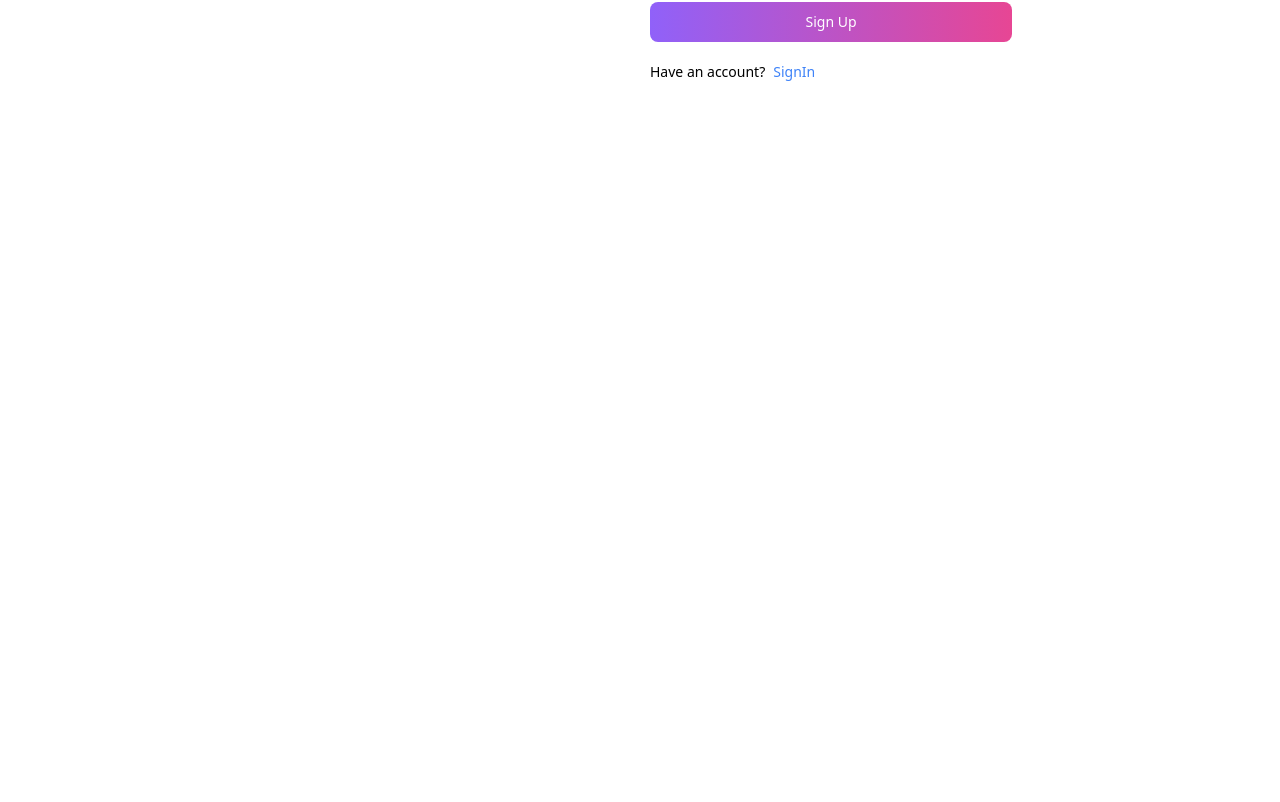
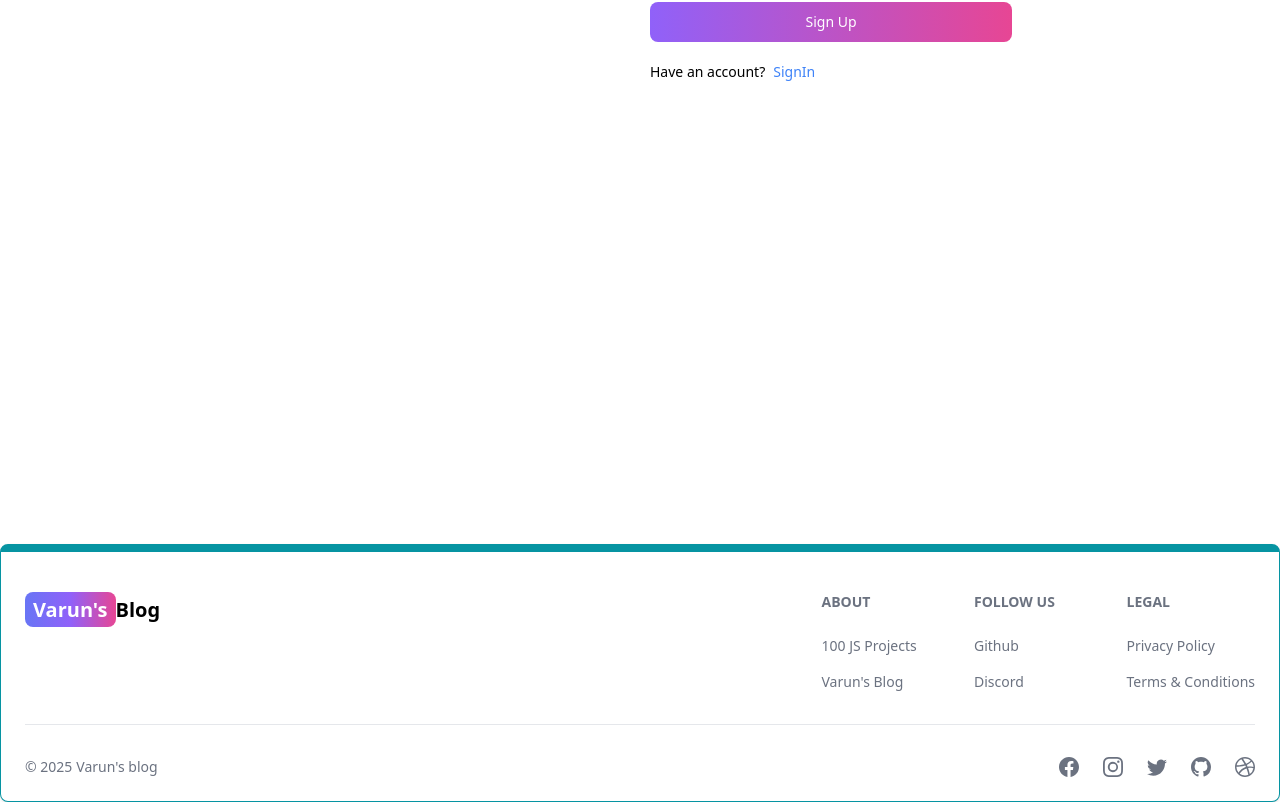
Before and after one commit to varunkamathi/Blog_Website, a React (Vite) app: page /signup in a window 1280 px wide. Shown: the part 400-1202 px from the top of the page. Before the commit the page ends 944 px from the top, so only its background shows below. Built offline with nearby package versions, Linux system fonts and the light colour scheme.

Commit message:
create footer components

```diff
--- a/src/App.jsx
+++ b/src/App.jsx
@@ -7,6 +7,7 @@
 import Signin from './pages/Signin'
 import SignUp from './pages/SignUp'
 import Header from './components/Header'
+import Footer from './components/Footer'
 
 
 export default function App() {
@@ -23,6 +24,7 @@
 
 
     </Routes>
+    <Footer />
     </BrowserRouter>
   )
 }
--- /dev/null
+++ b/src/components/Footer.jsx
@@ -0,0 +1,81 @@
+import { Footer } from 'flowbite-react';
+import { Link } from 'react-router-dom';
+import { BsFacebook, BsInstagram, BsTwitter, BsGithub, BsDribbble } from 'react-icons/bs';
+export default function FooterCom() {
+  return (
+    <Footer container className='border border-t-8 border-teal-500'>
+      <div className='w-full max-w-7xl mx-auto'>
+        <div className='grid w-full justify-between sm:flex md:grid-cols-1'>
+          <div className='mt-5'>
+            <Link
+              to='/'
+              className='self-center whitespace-nowrap text-lg sm:text-xl font-semibold dark:text-white'
+            >
+              <span className='px-2 py-1 bg-gradient-to-r from-indigo-500 via-purple-500 to-pink-500 rounded-lg text-white'>
+                Varun's
+              </span>
+              Blog
+            </Link>
+          </div>
+          <div className='grid grid-cols-2 gap-8 mt-4 sm:grid-cols-3 sm:gap-6'>
+            <div>
+              <Footer.Title title='About' />
+              <Footer.LinkGroup col>
+                <Footer.Link
+                  href='https://www.100jsprojects.com'
+                  target='_blank'
+                  rel='noopener noreferrer'
+                >
+                  100 JS Projects
+                </Footer.Link>
+                <Footer.Link
+                  href='/about'
+                  target='_blank'
+                  rel='noopener noreferrer'
+                >
+                  Varun's Blog
+                </Footer.Link>
+              </Footer.LinkGroup>
+            </div>
+            <div>
+              <Footer.Title title='Follow us' />
+              <Footer.LinkGroup col>
+                <Footer.Link
+                  href='https://www.github.com/varunkamathi'
+                  target='_blank'
+                  rel='noopener noreferrer'
+                >
+                  Github
+                </Footer.Link>
+                <Footer.Link href='#'>Discord</Footer.Link>
+              </Footer.LinkGroup>
+            </div>
+            <div>
+              <Footer.Title title='Legal' />
+              <Footer.LinkGroup col>
+                <Footer.Link href='#'>Privacy Policy</Footer.Link>
+                <Footer.Link href='#'>Terms &amp; Conditions</Footer.Link>
+              </Footer.LinkGroup>
+            </div>
+          </div>
+        </div>
+        <Footer.Divider />
+        <div className='w-full sm:flex sm:items-center sm:justify-between'>
+          <Footer.Copyright
+            href='#'
+            by="Varun's blog"
+            year={new Date().getFullYear()}
+          />
+          <div className="flex gap-6 sm:mt-0 mt-4 sm:justify-center">
+            <Footer.Icon href='#' icon={BsFacebook}/>
+            <Footer.Icon href='#' icon={BsInstagram}/>
+            <Footer.Icon href='#' icon={BsTwitter}/>
+            <Footer.Icon href='https://github.com/varunkamathi' icon={BsGithub}/>
+            <Footer.Icon href='#' icon={BsDribbble}/>
+
+          </div>
+        </div>
+      </div>
+    </Footer>
+  );
+}
```
